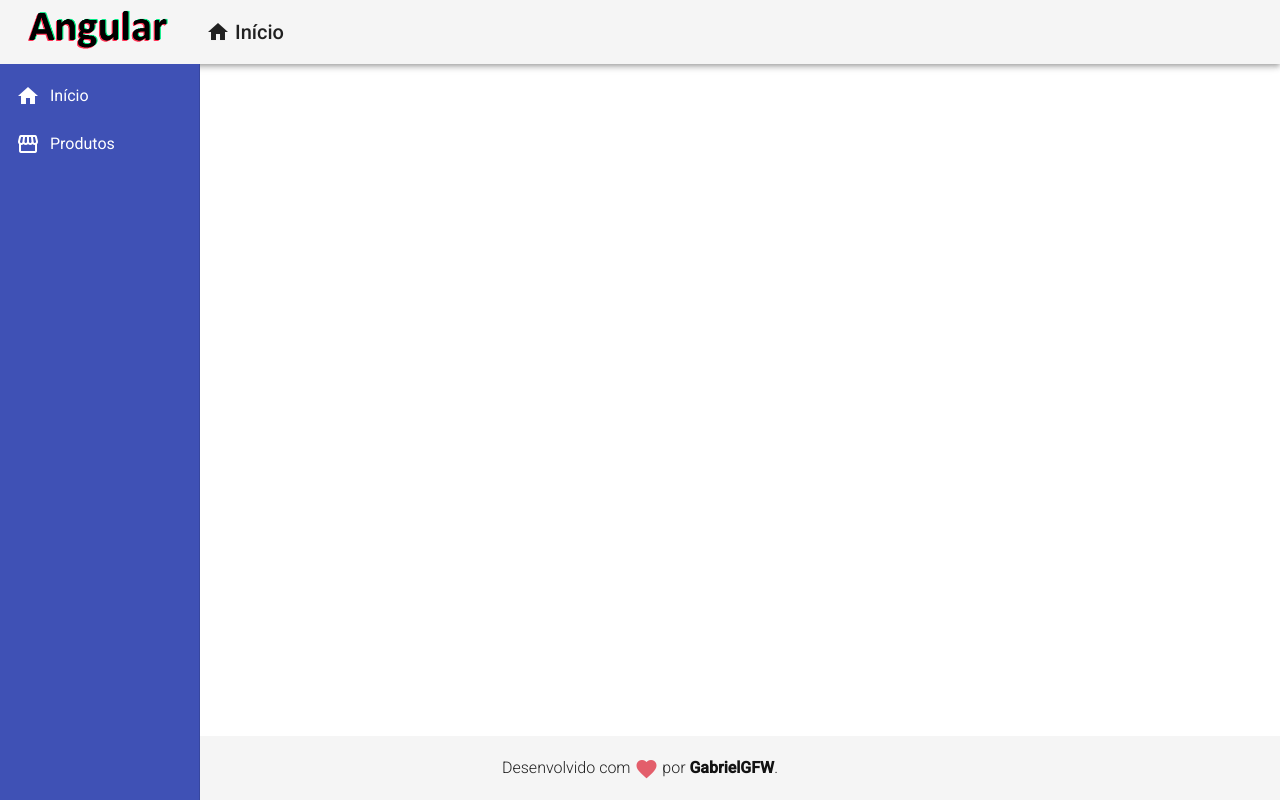
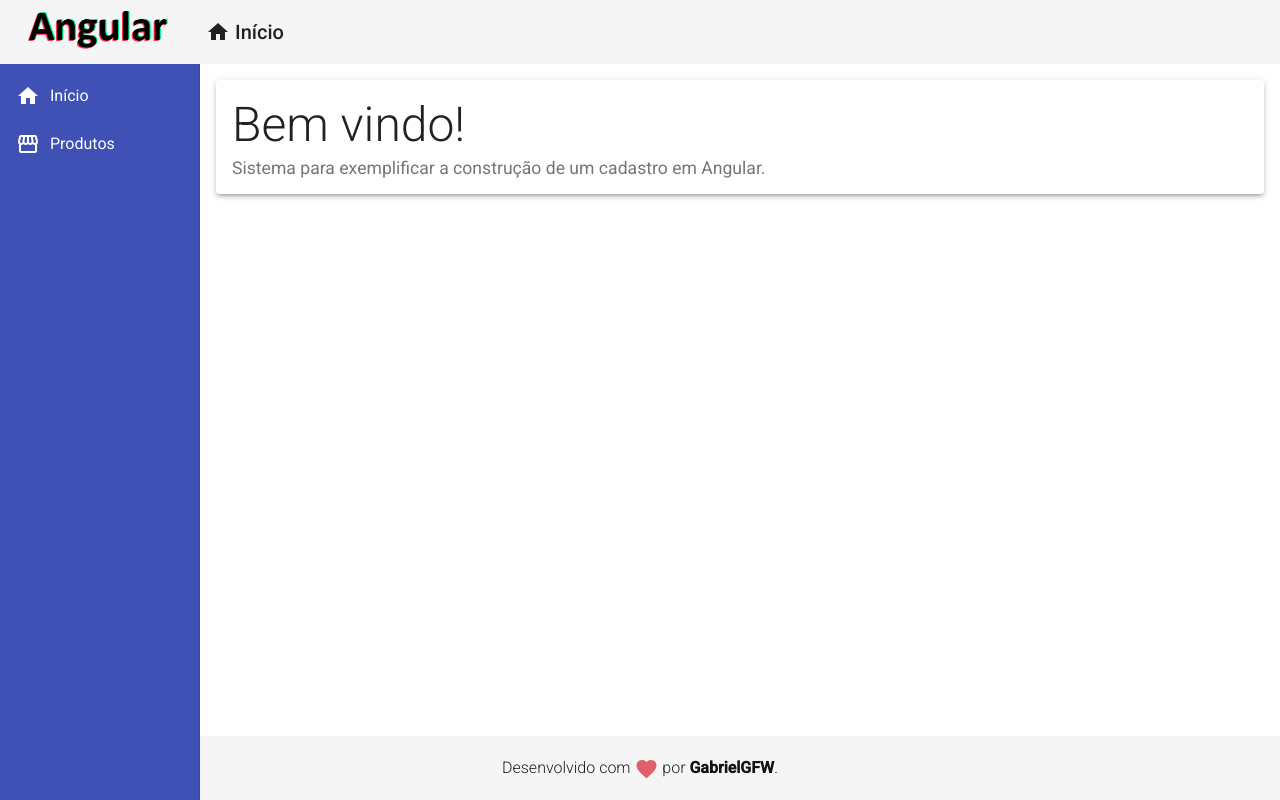
Before and after one commit to gabrielgfw/cod3r-angular-9, an Angular app in the folder frontend/: page / in a window 1280 px wide. Built offline with nearby package versions, Linux system fonts and the light colour scheme.

Commit message:
add view pages and created home component

```diff
--- a/frontend/src/app/components/template/nav/nav.component.css
+++ b/frontend/src/app/components/template/nav/nav.component.css
@@ -10,3 +10,8 @@
 .sidenav i {
   padding-right: 10px;
 }
+
+.content {
+  padding: 16px;
+  background-color: #FFF;
+}
--- a/frontend/src/app/components/template/nav/nav.component.html
+++ b/frontend/src/app/components/template/nav/nav.component.html
@@ -1,4 +1,5 @@
 <mat-sidenav-container class="container">
+  <!-- Sidebar na esquerda da tela -->
   <mat-sidenav
     class="sidenav"
     mode="side"
@@ -21,4 +22,10 @@
       </a>
     </mat-nav-list>
   </mat-sidenav>
+
+  <!-- Conteúdo da página -->
+  <mat-sidenav-content class="content">
+    <app-home></app-home>
+  </mat-sidenav-content>
+
 </mat-sidenav-container>
--- /dev/null
+++ b/frontend/src/app/views/home/home.component.css
@@ -0,0 +1,10 @@
+.home .title {
+  font-size: 3rem;
+  font-weight: 300;
+  line-height: 1.2;
+}
+
+.home .subtitle {
+  font-size: 1.1rem;
+
+}
--- /dev/null
+++ b/frontend/src/app/views/home/home.component.html
@@ -0,0 +1,8 @@
+<mat-card class="home mat-elevation-z3">
+  <mat-card-title class="title">
+    Bem vindo!
+  </mat-card-title>
+  <mat-card-subtitle class="subtitle">
+    Sistema para exemplificar a construção de um cadastro em Angular.
+  </mat-card-subtitle>
+</mat-card>
--- /dev/null
+++ b/frontend/src/app/views/home/home.component.ts
@@ -0,0 +1,15 @@
+import { Component, OnInit } from '@angular/core';
+
+@Component({
+  selector: 'app-home',
+  templateUrl: './home.component.html',
+  styleUrls: ['./home.component.css']
+})
+export class HomeComponent implements OnInit {
+
+  constructor() { }
+
+  ngOnInit(): void {
+  }
+
+}
```
Also changed, not shown: frontend/src/app/app.module.ts (+6 -2 lines).
